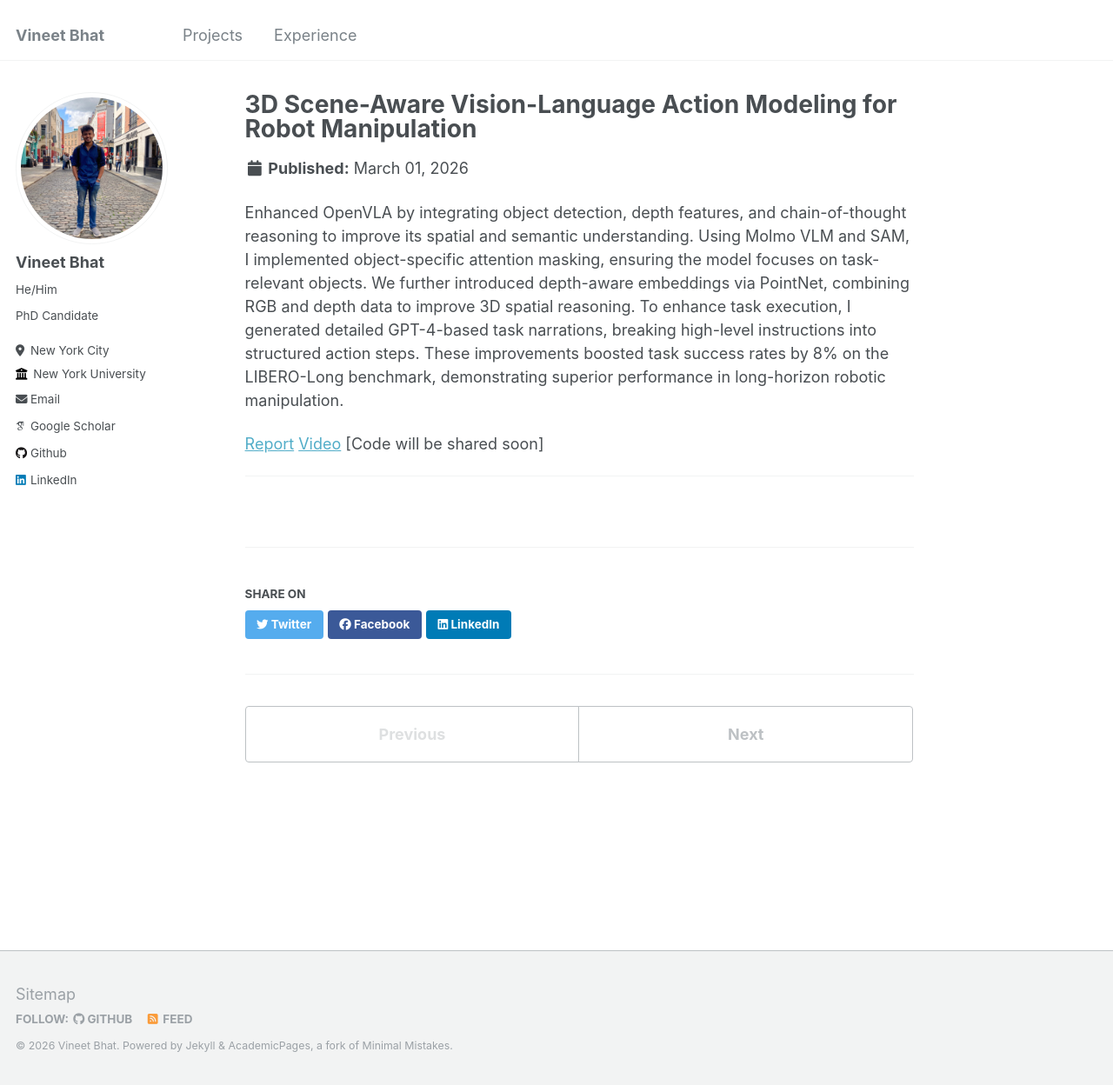
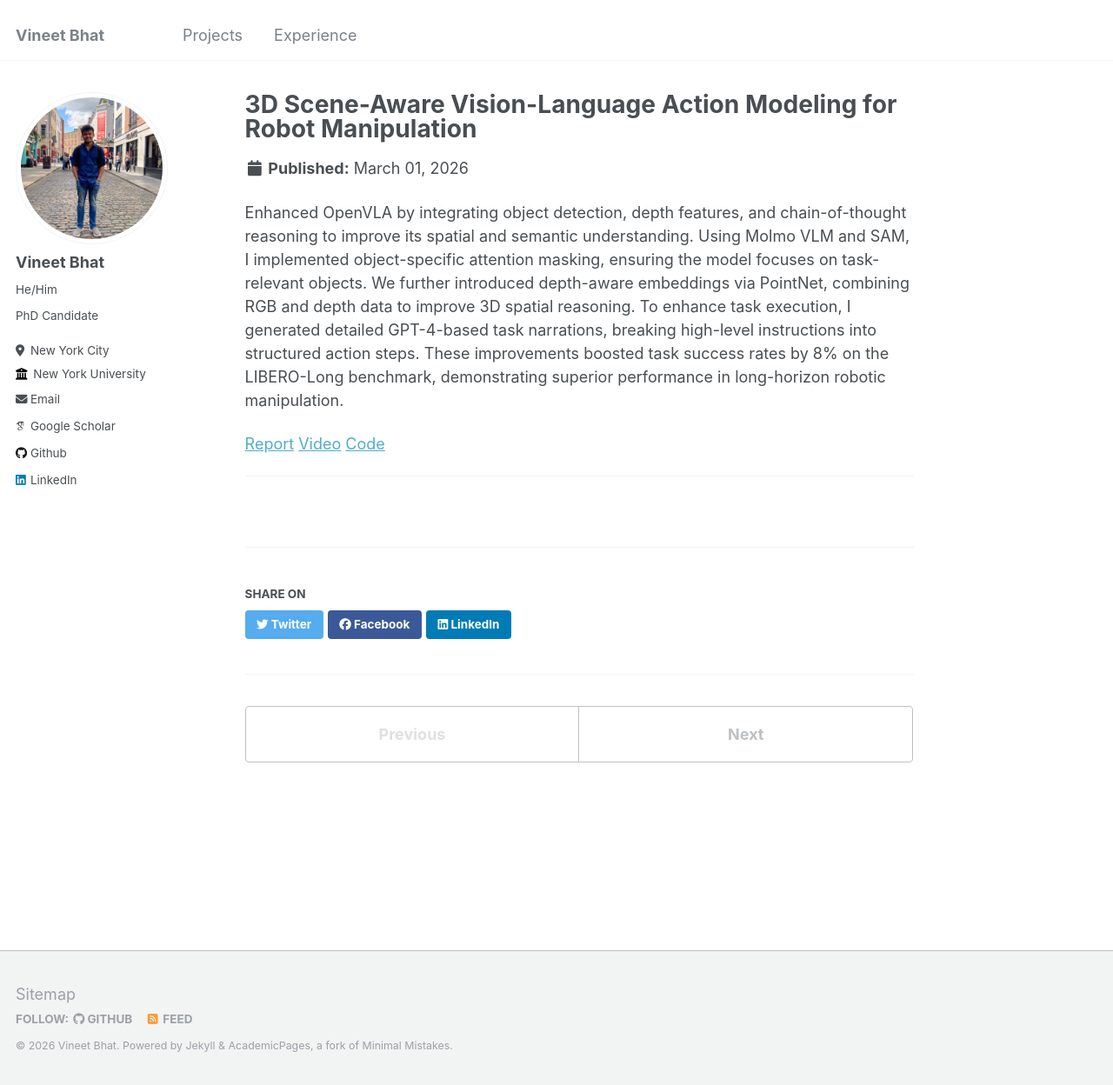
Before and after one commit to vineet2104/vineet2104.github.io, a Jekyll site: the page built from _projects/portfolio-1.md, in a window 1280 px wide and 1248 px high. Shown: the whole window at 87% size. Built offline with Jekyll 4.4.1, drawn with Linux system fonts in a browser that asks for light colours; some web fonts are replaced.

Commit message:
Add GitHub link for project code
Updated project links to include GitHub code repository.

```diff
--- a/_projects/portfolio-1.md
+++ b/_projects/portfolio-1.md
@@ -6,6 +6,6 @@ collection: projects
 
 Enhanced OpenVLA by integrating object detection, depth features, and chain-of-thought reasoning to improve its spatial and semantic understanding. Using Molmo VLM and SAM, I implemented object-specific attention masking, ensuring the model focuses on task-relevant objects. We further introduced depth-aware embeddings via PointNet, combining RGB and depth data to improve 3D spatial reasoning. To enhance task execution, I generated detailed GPT-4-based task narrations, breaking high-level instructions into structured action steps. These improvements boosted task success rates by 8% on the LIBERO-Long benchmark, demonstrating superior performance in long-horizon robotic manipulation.
 
-[Report](https://drive.google.com/file/d/1eWaFBsUesDDK84zn9NHzfuNJPMY0GTkd/view?usp=sharing) [Video](https://drive.google.com/file/d/1CRphm4elaomj_aZ38m0OC72B9yE2kzYi/view?usp=sharing) [Code will be shared soon]
+[Report](https://drive.google.com/file/d/1eWaFBsUesDDK84zn9NHzfuNJPMY0GTkd/view?usp=sharing) [Video](https://drive.google.com/file/d/1CRphm4elaomj_aZ38m0OC72B9yE2kzYi/view?usp=sharing) [Code](https://github.com/vineet2104/3dcavla)
 
 ---
```
